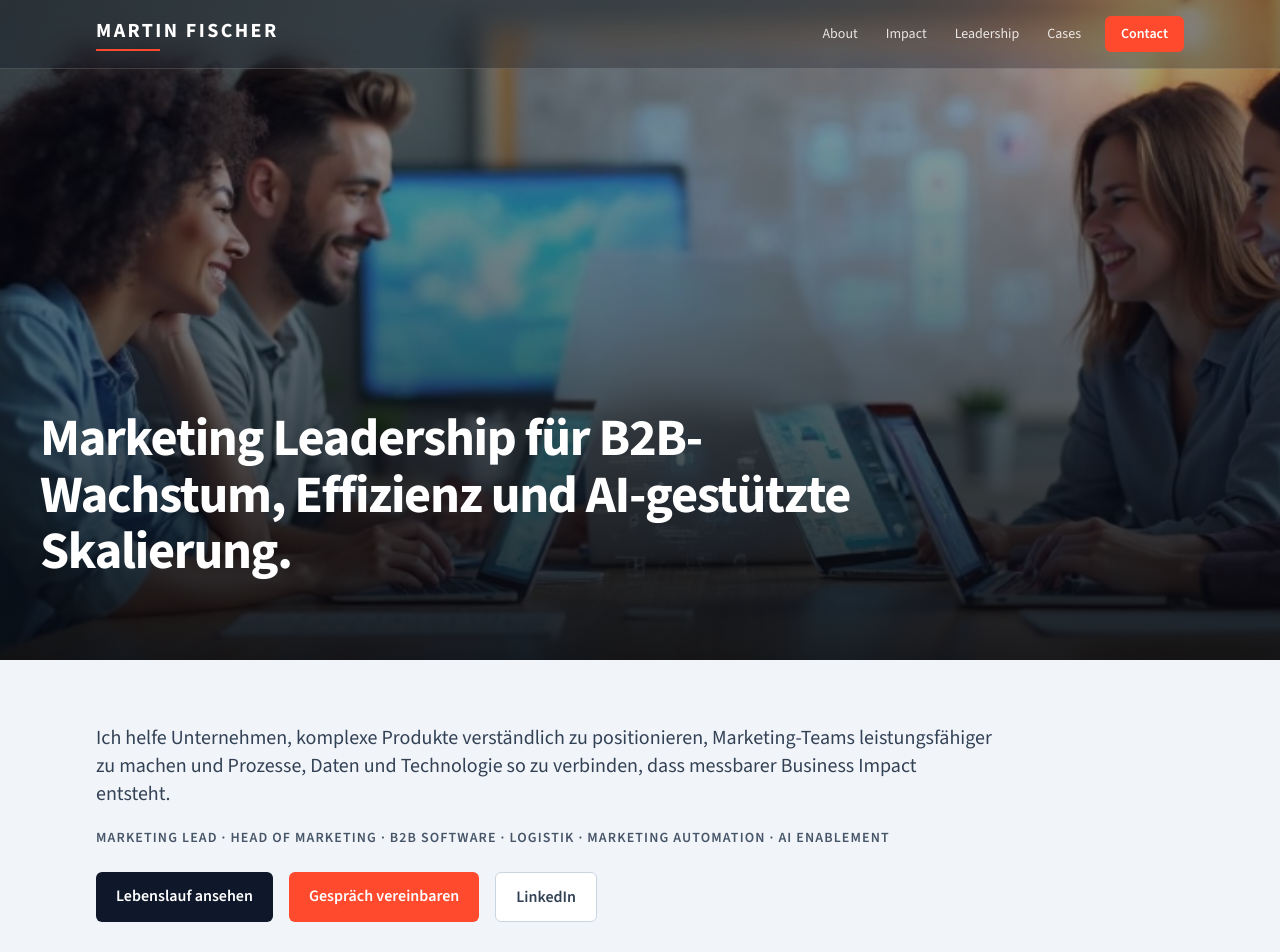
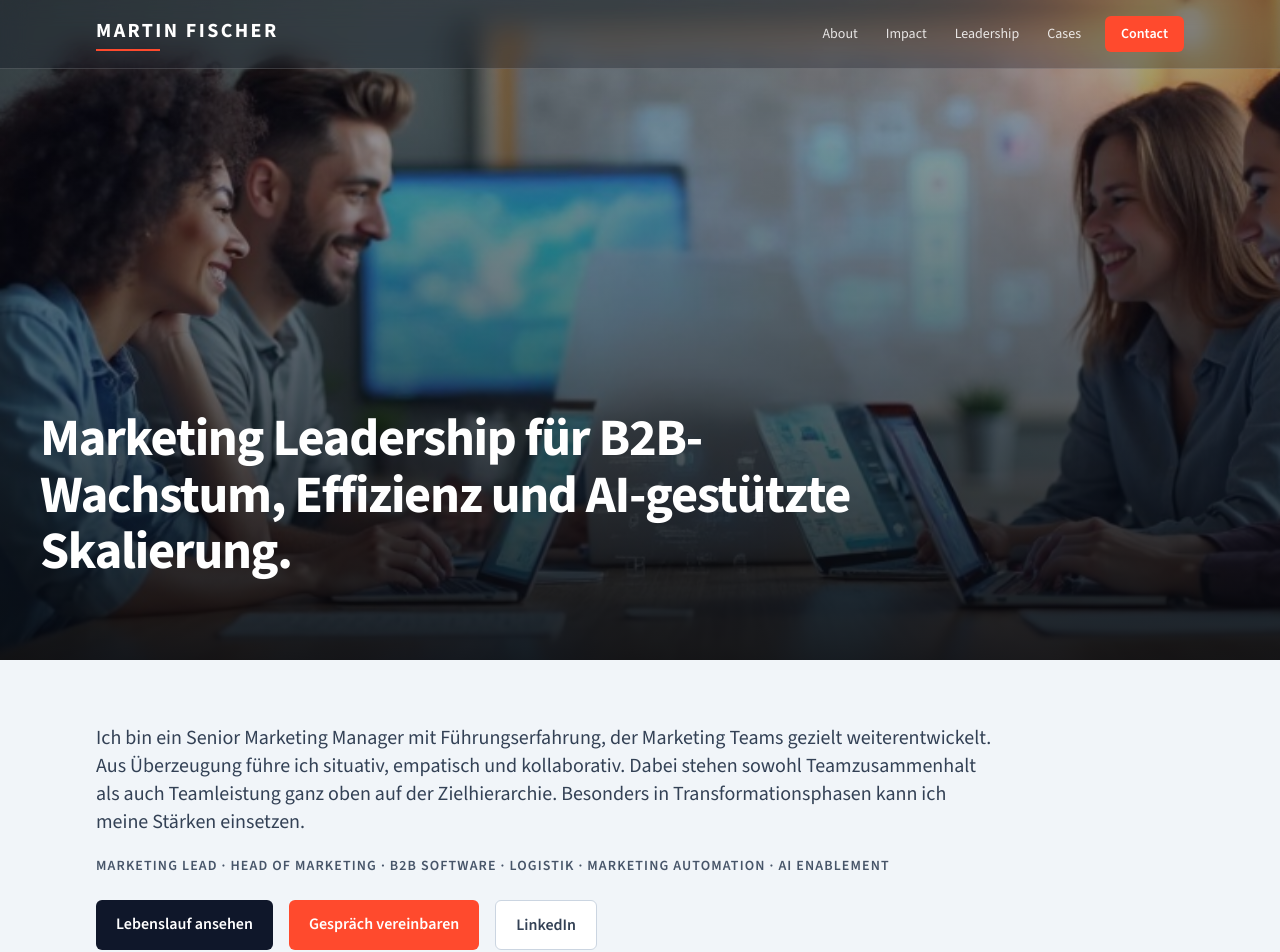
Before and after one commit to martinfischer42/Beyond_cv, a React (Vite) app: page / in a window 1280 px wide. Shown: the top 952 px of the page. Built offline with nearby package versions, Linux system fonts and the light colour scheme.

Commit message:
Update HomePage.tsx

```diff
--- a/src/pages/HomePage.tsx
+++ b/src/pages/HomePage.tsx
@@ -45,8 +45,8 @@ export default function HomePage() {
 
       <section className="mx-auto w-full max-w-content px-5 py-2 md:px-8 md:py-4">
         <p className="max-w-4xl text-base leading-relaxed text-slate-700 md:text-xl">
-          Ich helfe Unternehmen, komplexe Produkte verständlich zu positionieren, Marketing-Teams leistungsfähiger zu
-          machen und Prozesse, Daten und Technologie so zu verbinden, dass messbarer Business Impact entsteht.
+          Ich bin ein Senior Marketing Manager mit Führungserfahrung, der Marketing Teams gezielt weiterentwickelt. Aus Überzeugung führe ich situativ, empatisch und kollaborativ.
+          Dabei stehen sowohl Teamzusammenhalt als auch Teamleistung ganz oben auf der Zielhierarchie. Besonders in Transformationsphasen kann ich meine Stärken einsetzen.
         </p>
 
         <p className="mt-5 text-xs font-semibold uppercase tracking-[0.08em] text-slate-600 md:text-sm">
```
